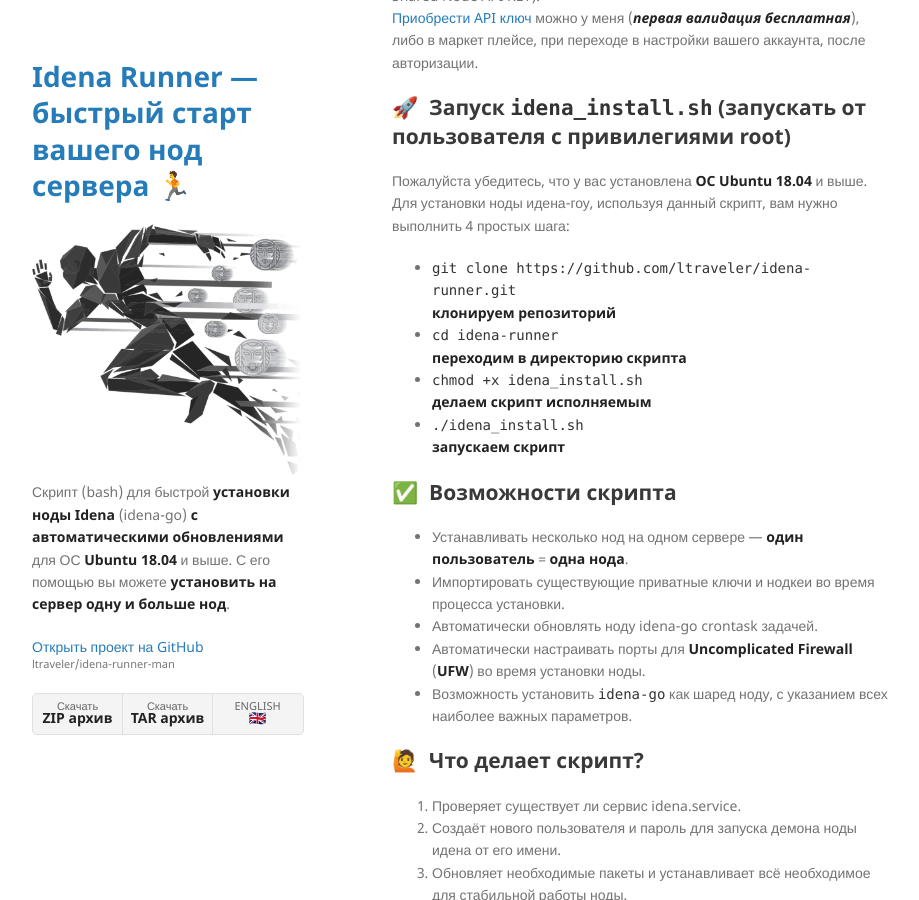
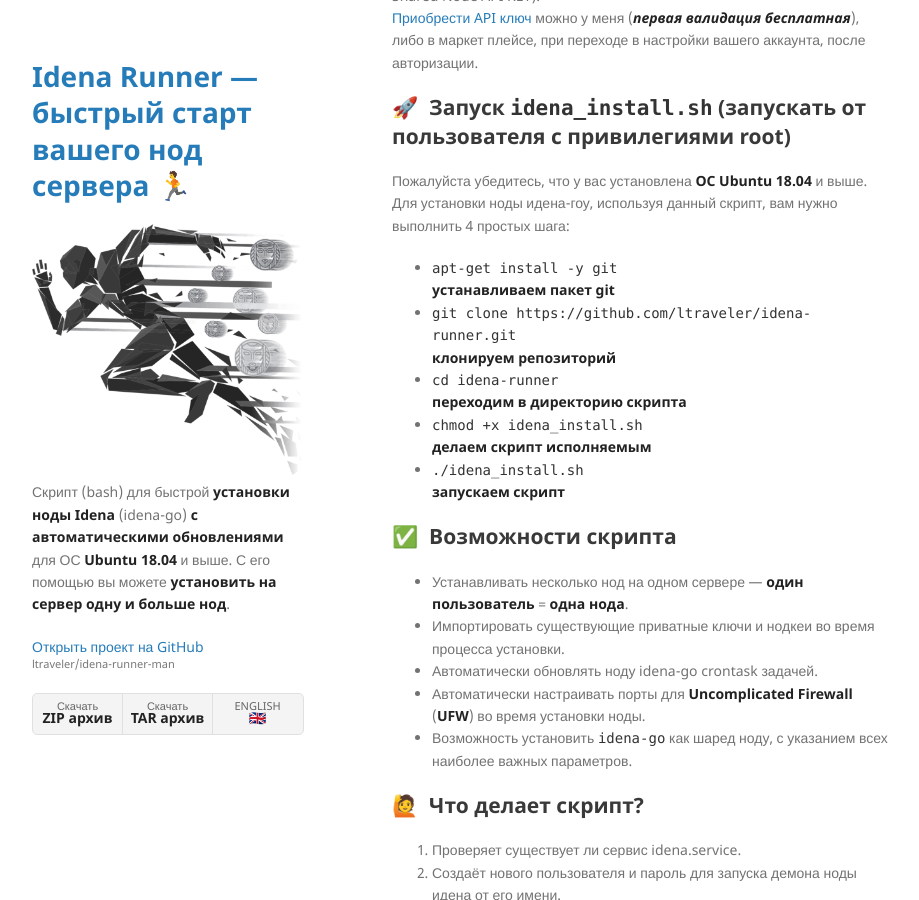
Before and after one commit to ltraveler/idena-runner-man, a Jekyll site: the page built from ru/index-ru.md, in a window 1280 px wide and 900 px high, scrolled down 878 px. Shown: the whole window, without its empty margins (178-1097 px from the left). Built offline with Jekyll 4.4.1, drawn with Linux system fonts in a browser that asks for light colours.

Commit message:
Update index-ru.md

```diff
--- a/ru/index-ru.md
+++ b/ru/index-ru.md
@@ -39,6 +39,8 @@
 
 Пожалуйста убедитесь, что у вас установлена **ОС Ubuntu 18.04** и выше.
 Для установки ноды идена-гоу, используя данный скрипт, вам нужно выполнить 4 простых шага:
+* `apt-get install -y git`\
+**устанавливаем пакет git**
 * `git clone https://github.com/ltraveler/idena-runner.git`\
 **клонируем репозиторий**
 * `cd idena-runner`\
```
